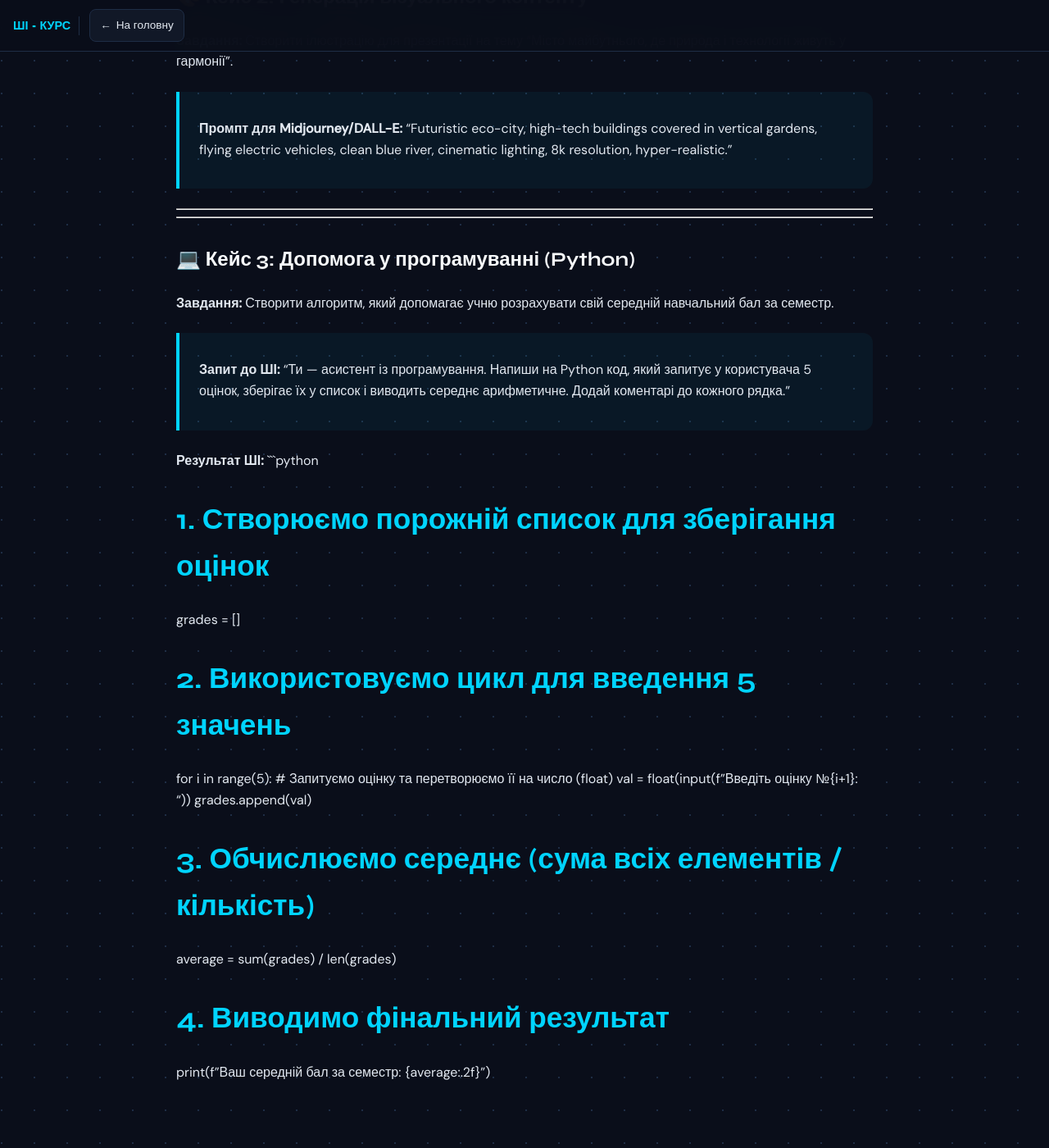
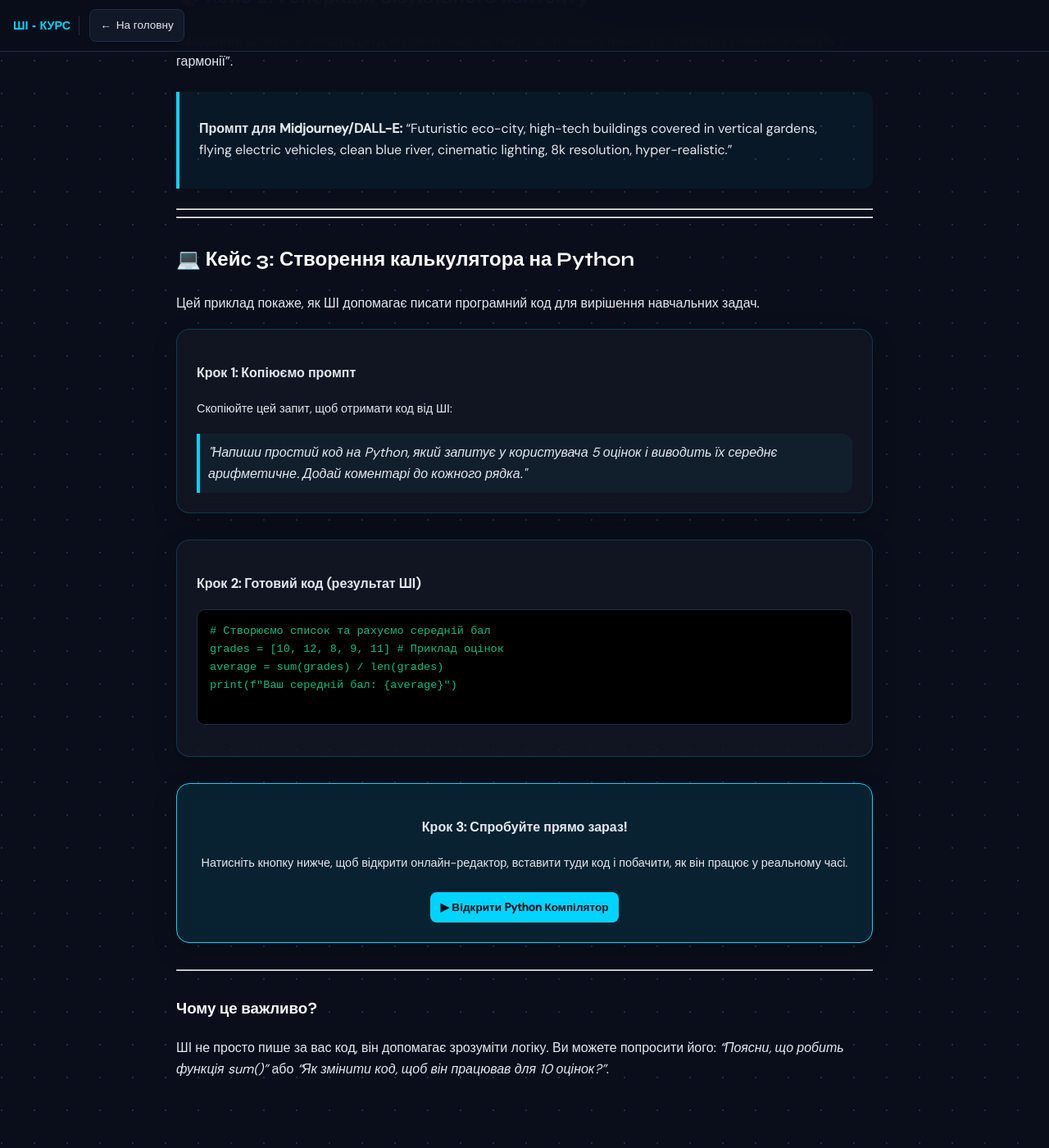
Before and after one commit to Ilona160/AI, a Jekyll site: the page built from theory/examples.md, in a window 1280 px wide and 1400 px high, scrolled down 1008 px. Shown: the whole window at 82% size. Built offline with Jekyll 4.4.1, drawn with Linux system fonts in a browser that asks for light colours.

Commit message:
Update examples.md

````diff
--- a/theory/examples.md
+++ b/theory/examples.md
@@ -33,25 +33,35 @@ title: Приклади застосування ШІ
 ---
 
 ---
-## 💻 Кейс 3: Допомога у програмуванні (Python)
+## 💻 Кейс 3: Створення калькулятора на Python
 
-**Завдання:** Створити алгоритм, який допомагає учню розрахувати свій середній навчальний бал за семестр.
+Цей приклад покаже, як ШІ допомагає писати програмний код для вирішення навчальних задач.
 
-> **Запит до ШІ:** "Ти — асистент із програмування. Напиши на Python код, який запитує у користувача 5 оцінок, зберігає їх у список і виводить середнє арифметичне. Додай коментарі до кожного рядка."
+<div class="content-block" style="background: rgba(255, 255, 255, 0.03); backdrop-filter: blur(10px); border: 1px solid rgba(0, 212, 255, 0.2); padding: 1.5rem; border-radius: 16px;">
+    <p><strong>Крок 1: Копіюємо промпт</strong></p>
+    <p style="color: var(--muted); font-size: 0.9rem;">Скопіюйте цей запит, щоб отримати код від ШІ:</p>
+    <blockquote style="margin: 0; background: rgba(0, 212, 255, 0.05); border-left: 4px solid var(--accent); padding: 10px; font-style: italic;">
+        "Напиши простий код на Python, який запитує у користувача 5 оцінок і виводить їх середнє арифметичне. Додай коментарі до кожного рядка."
+    </blockquote>
+</div>
 
-**Результат ШІ:**
-```python
-# 1. Створюємо порожній список для зберігання оцінок
-grades = []
+<div class="content-block" style="background: rgba(255, 255, 255, 0.03); backdrop-filter: blur(10px); border: 1px solid rgba(0, 212, 255, 0.2); padding: 1.5rem; border-radius: 16px; margin-top: 1rem;">
+    <p><strong>Крок 2: Готовий код (результат ШІ)</strong></p>
+    <pre style="background: #000; padding: 15px; border-radius: 10px; color: #10b981; font-size: 0.85rem; overflow-x: auto;">
+# Створюємо список та рахуємо середній бал
+grades = [10, 12, 8, 9, 11] # Приклад оцінок
+average = sum(grades) / len(grades)
+print(f"Ваш середній бал: {average}")
+    </pre>
+</div>
 
-# 2. Використовуємо цикл для введення 5 значень
-for i in range(5):
-    # Запитуємо оцінку та перетворюємо її на число (float)
-    val = float(input(f"Введіть оцінку №{i+1}: "))
-    grades.append(val)
+<div class="content-block" style="background: rgba(0, 212, 255, 0.1); backdrop-filter: blur(10px); border: 1px solid var(--accent); padding: 1.5rem; border-radius: 16px; margin-top: 1rem; text-align: center;">
+    <p><strong>Крок 3: Спробуйте прямо зараз!</strong></p>
+    <p style="font-size: 0.9rem; margin-bottom: 1.5rem;">Натисніть кнопку нижче, щоб відкрити онлайн-редактор, вставити туди код і побачити, як він працює у реальному часі.</p>
+    <a href="https://www.programiz.com/python-programming/online-compiler/" target="_blank" class="nav-link" style="display: inline-block; background: var(--accent); color: var(--bg); font-weight: bold; border: none;">▶ Відкрити Python Компілятор</a>
+</div>
 
-# 3. Обчислюємо середнє (сума всіх елементів / кількість)
-average = sum(grades) / len(grades)
+---
 
-# 4. Виводимо фінальний результат
-print(f"Ваш середній бал за семестр: {average:.2f}")
+### Чому це важливо?
+ШІ не просто пише за вас код, він допомагає зрозуміти логіку. Ви можете попросити його: *"Поясни, що робить функція sum()"* або *"Як змінити код, щоб він працював для 10 оцінок?"*.
````
